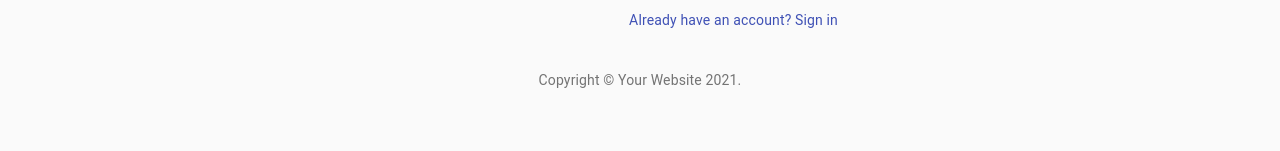
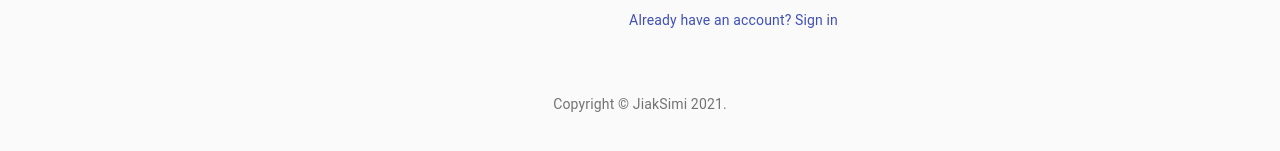
Before and after one commit to mathslover74/RecipeBookApp, a React (Create React App) app in the folder client/: page /signup in a window 1280 px wide. Shown: the part 435-586 px from the top of the page. Built offline with nearby package versions, Linux system fonts and the light colour scheme; no server answers.

Commit message:
change minor css

```diff
--- a/client/src/components/SignUp.jsx
+++ b/client/src/components/SignUp.jsx
@@ -18,7 +18,7 @@ function Copyright() {
     <Typography variant="body2" color="textSecondary" align="center">
       {'Copyright © '}
       <Link color="inherit" href="https://material-ui.com/">
-        Your Website
+      JiakSimi
       </Link>{' '}
       {new Date().getFullYear()}
       {'.'}
@@ -131,7 +131,7 @@ export default function SignUp() {
           </Grid>
         </form>
       </div>
-      <Box mt={5}>
+      <Box mt={8}>
         <Copyright />
       </Box>
     </Container>
```
